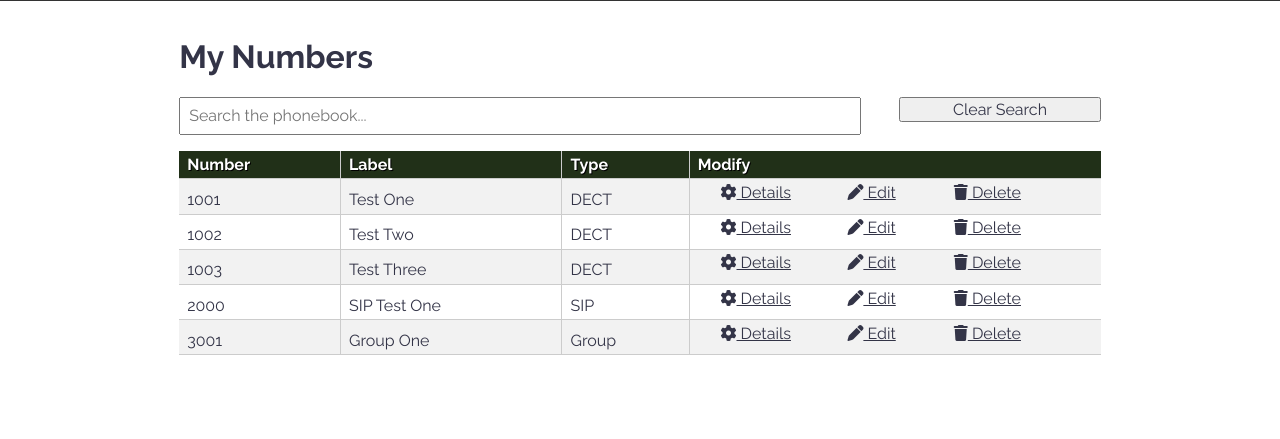
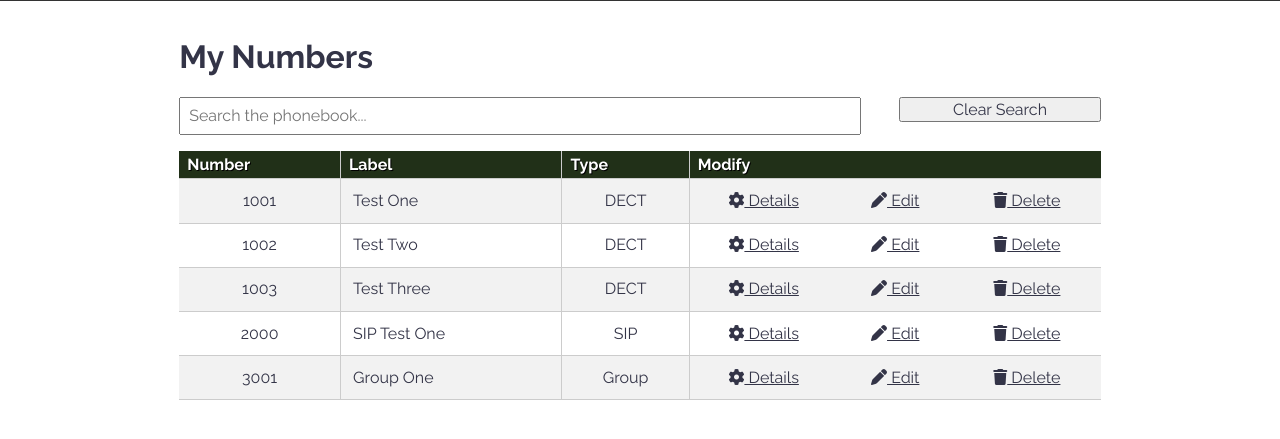
Before and after one commit to emfcamp/numbermanagement, a Django app: page /number in a window 1280 px wide. Shown: the part 182-621 px from the top of the page. Run offline with Django 5.2, Linux system fonts and the light colour scheme; a user stored in the database is signed in; data comes from the database, SQL or seed files in the repository; some libraries are stand-ins or nearby versions.

Commit message:
less funky in safari

```diff
--- a/numman/templates/numman/mynumbers.html
+++ b/numman/templates/numman/mynumbers.html
@@ -36,21 +36,21 @@
                 </tr>
                 {% for number in numbers %}
                 <tr>
-                    <td>{{ number.value }}</td>
-                    <td>{{ number.label }}</td>
-                    <td>{{ number.typeofservice }}</td>
+                    <td><div class="col-12 center">{{ number.value }}</div></td>
+                    <td><div class="col-12">{{ number.label }}</div></td>
+                    <td><div class="col-12 center">{{ number.typeofservice }}</div></td>
                     <td class="inline-menu">
-                        <div class="col-4 collapse center">
+                        <div class="col-4  center">
                             <a href="/number/info/{{number.value}}"" id="{{number.value}}">
                                 <i class="fa-solid fa-gear"></i> Details
                             </a>
                         </div>
-                        <div class="col-4 collapse center">
+                        <div class="col-4  center">
                             <a href="/number/edit/{{number.value}}">
                                 <i class="fa-solid fa-pen"></i> Edit
                             </a>
                         </div>
-                        <div class="col-4 collapse center">
+                        <div class="col-4  center">
                             <a href="/number/delete/{{number.value}}">
                                 <i class="fa-solid fa-trash"></i> Delete
                             </a>
```
